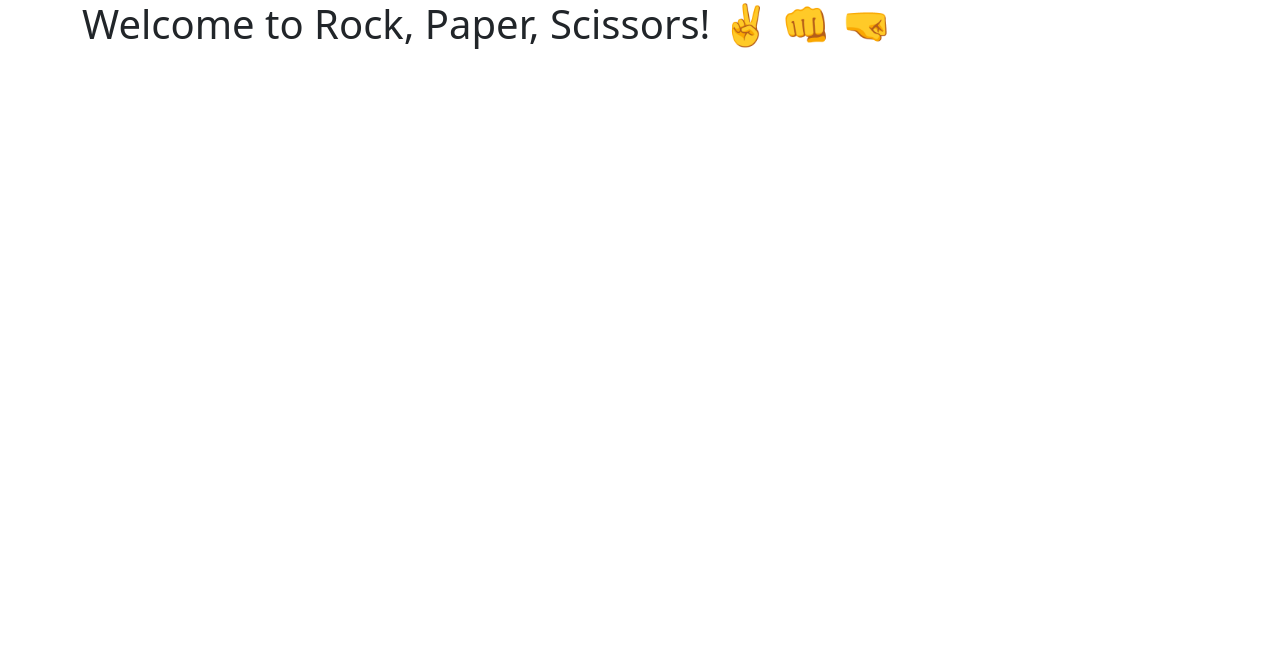
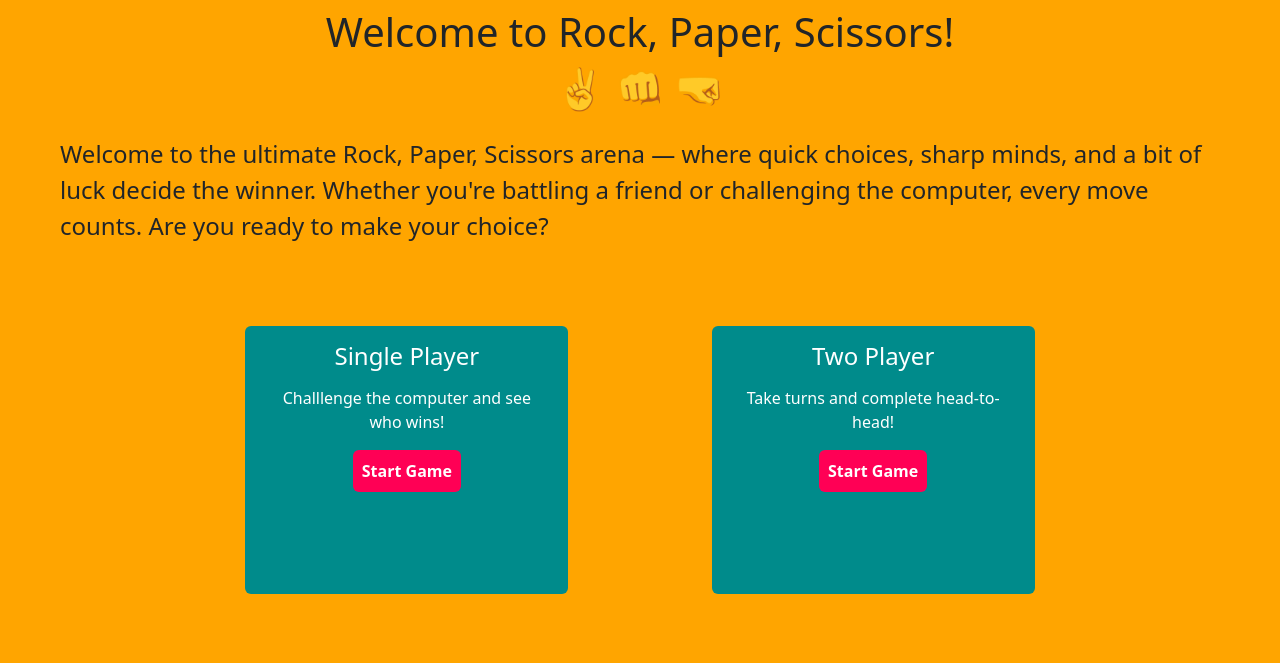
Before and after one commit to pranay-nawale/Rock-Paper-Scissor, a plain HTML site: page index.html in a window 1280 px wide. Drawn offline with nearby package versions, Linux system fonts and the light colour scheme.

Commit message:
one player working with landing page

```diff
--- a/index.html
+++ b/index.html
@@ -5,12 +5,35 @@
     <meta name="viewport" content="width=device-width, initial-scale=1">
     <title>Bootstrap demo</title>
     <link href="https://cdn.jsdelivr.net/npm/bootstrap@5.3.5/dist/css/bootstrap.min.css" rel="stylesheet" integrity="sha384-SgOJa3DmI69IUzQ2PVdRZhwQ+dy64/BUtbMJw1MZ8t5HZApcHrRKUc4W0kG879m7" crossorigin="anonymous">
+    <link rel="stylesheet" href="style.css">
   </head>
   <body>
-    <div class="container">
-        <h1>Welcome to Rock, Paper, Scissors! &#x270c; &#x1F44A; &#x1F91c;</h1>
-        <p></p>
+    <div class="container-fluid w-100">
+      <div class="heading pt-2 d-flex justify-content-center align-items-center flex-column" >
+        <h1>Welcome to Rock, Paper, Scissors!</h1>
+        <h1>&#x270c; &#x1F44A; &#x1F91c;</h1>
+      </div>
+
+        <p class="mx-5 my-3 fs-4">Welcome to the ultimate Rock, Paper, Scissors arena — where quick choices, sharp minds, and a bit of luck decide the winner. Whether you're battling a friend or challenging the computer, every move counts. Are you ready to make your choice?</p>
+
+        <div class="container">
+        <div class="card text-white" >
+          <div class="card-body">
+            <h4 class="card-title">Single Player</h4>
+            <p class="card-text m-3">Challlenge the computer and see who wins!</p>
+            <button class="btn" id="OnePlayer">Start Game</button>
+          </div>
+        </div>
+        <div class="card text-white" >
+          <div class="card-body">
+            <h4 class="card-title">Two Player</h4>
+            <p class="card-text m-3">Take turns and complete head-to-head!</p>
+            <button class="btn" id="TwoPlayer">Start Game</button>
+          </div>
+        </div>
+      </div>
+
     </div>
-    <script src="https://cdn.jsdelivr.net/npm/bootstrap@5.3.5/dist/js/bootstrap.bundle.min.js" integrity="sha384-k6d4wzSIapyDyv1kpU366/PK5hCdSbCRGRCMv+eplOQJWyd1fbcAu9OCUj5zNLiq" crossorigin="anonymous"></script>
+    <script src="script.js" defer></script>
   </body>
 </html>
--- a/script.js
+++ b/script.js
@@ -1,3 +1,28 @@
+let mode = "";
+
+
+
+document.addEventListener('DOMContentLoaded', () => {
+    if(window.location.pathname.includes("index.html")){
+        console.log("index.html loaded");
+
+        let mode_1 = document.querySelector('#OnePlayer');
+        let mode_2 = document.querySelector('#TwoPlayer');
+        console.log(mode_1);
+        console.log(mode_2);
+        mode_1.addEventListener('click', () => {
+            localStorage.setItem('mode','OnePlayer')
+            window.location.href = "Game.html";
+        });
+        mode_2.addEventListener('click', () => {
+            localStorage.setItem('mode','TwoPlayer')
+            window.location.href = "Game.html";
+        });
+        console.log(mode);
+    }
+
+else if(window.location.pathname.includes("Game.html")){
+
 let elements = document.querySelectorAll('.element');
 let restart = document.querySelector('#restart');
 let user1_choice = document.querySelector('#user1_choice');
@@ -5,12 +30,14 @@ let user2_choice = document.querySelector('#user2_choice');
 let u1_score = document.querySelector('#user1_score');
 let u2_score = document.querySelector('#user2_score');
 let win = document.querySelector('.win');
-let title = document.querySelector(".title")
+let title = document.querySelector(".title");
+
 
 let result = "";
 let user1_score = 0;
 let user2_score = 0;
-let modes = "OnePlayer";
+let modes = localStorage.getItem('mode');
+console.log(modes);
 
 function GamePlay(choice1,choice2,mode){
     if (mode =="OnePlayer"){
@@ -115,9 +142,19 @@ else{
 restart.addEventListener('click', () => {
     user1_score = 0;
     user2_score = 0;
+    console.log(modes)
+    if(modes == "OnePlayer"){
+    u2_score.innerText = "Comp: 0";
+    u1_score.innerText = "You: 0";
+    }
+    else{
     u2_score.innerText = "Player2: 0";
     u1_score.innerText = "Player1: 0";
+    }
     win.classList.add('hidden');
     user1_choice.innerText = "Pick your weapon - Rock, Paper, or Scissors!";
     user2_choice.innerText = "";
 });
+
+    }
+});
--- a/style.css
+++ b/style.css
@@ -6,7 +6,7 @@
 body{
     background-color: orange;
 }
-.container{
+.wrapper{
     background-color: whitesmoke;
     width: 50vw;
     height: 70vh;
@@ -95,7 +95,7 @@ body{
     padding: 0 10%;
 }
 
-.btn{
+.button{
     background-color: green;
     color: white;
     border: none;
@@ -114,3 +114,36 @@ body{
     color: green;
     margin: 1rem 0;
 }
+
+
+
+
+
+
+/*index.html */
+
+.container{
+    display: flex;
+    justify-content: space-evenly;
+    align-items: center;
+    height: 50vh;
+    padding: 2rem;
+}
+
+.card{
+    width: 30%;
+    height: 80%;
+    display: flex;
+    flex-wrap: wrap;
+    align-items: center;
+    background-color: darkcyan;
+    border: none;
+    text-align: center;
+}
+
+.btn{
+    background-color: rgb(255, 0, 85);
+    color: white;
+    font-weight: bold;
+    padding: 0.5rem;
+}
```
Also changed, not shown: Game.html (+3 -3 lines).
